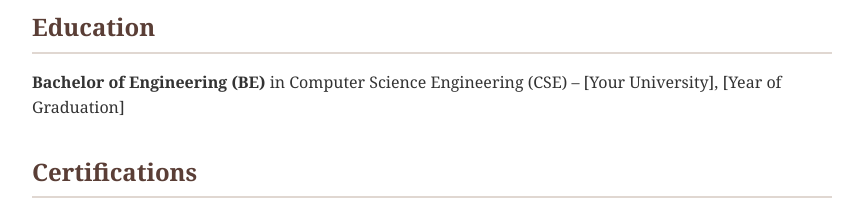
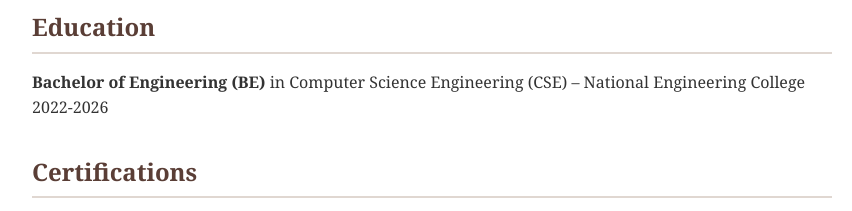
Before and after one commit to AinoonFaaizahKhan/resume-website, a plain HTML site: page index.html in a window 1280 px wide. Shown: the part 1133-1344 px from the top of the page, 208-1060 px from the left. Drawn offline with Linux system fonts and the light colour scheme.

```diff
--- a/index.html
+++ b/index.html
@@ -84,7 +84,7 @@
 
     <section class="section">
       <h2>Education</h2>
-      <p><strong>Bachelor of Engineering (BE)</strong> in Computer Science Engineering (CSE) – [Your University], [Year of Graduation]</p>
+      <p><strong>Bachelor of Engineering (BE)</strong> in Computer Science Engineering (CSE) – National Engineering College 2022-2026</p>
     </section>
 
     <section class="section">
```
